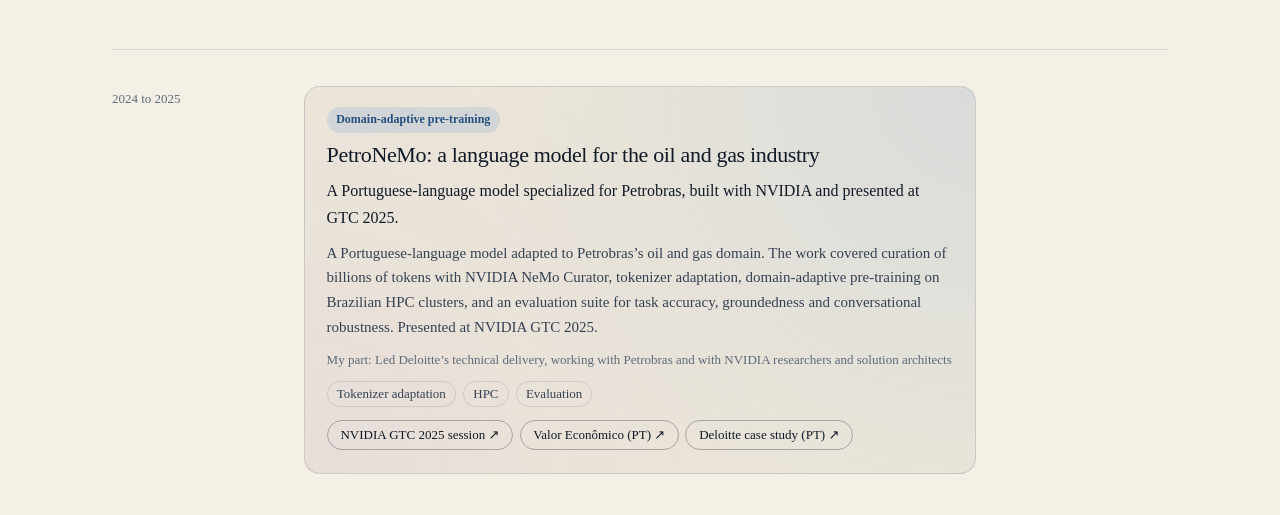
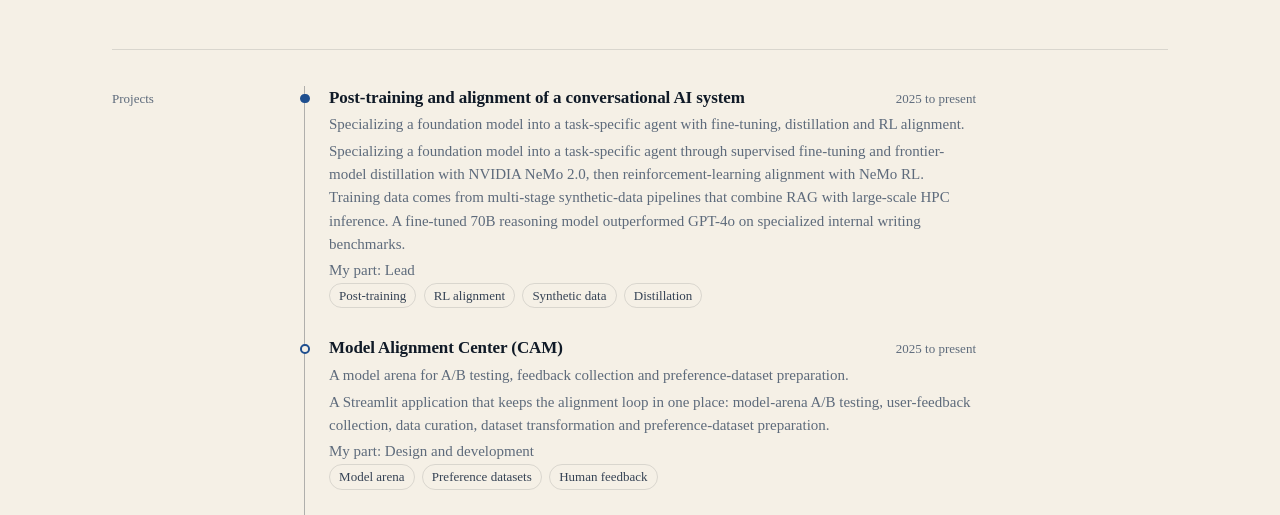
Before and after one commit to gabrieltxs/gabrielsousa-alongtheway, an Astro site: page /projects in a window 1280 px wide. Shown: the part 280-795 px from the top of the page. Built offline with nearby package versions, Linux system fonts and the light colour scheme; Astro itself is replaced by a stand-in of ours; some packages are replaced by stand-ins of ours.

Commit message:
Use project and research timelines with interactive repository cards

```diff
--- a/src/pages/projects.astro
+++ b/src/pages/projects.astro
@@ -3,6 +3,8 @@ import Row from '../components/Row.astro';
 import { projects } from '../data/projects';
 import Base from '../layouts/Base.astro';
 import { href } from '../lib/paths';
+
+const chronologicalProjects = [...projects].sort((a, b) => b.period.localeCompare(a.period, 'en', { numeric: true }));
 
 const description = 'Applied work on language models: domain-adaptive pre-training, post-training, alignment tooling and agentic RAG systems.';
 ---
@@ -24,31 +26,29 @@ const description = 'Applied work on language models: domain-adaptive pre-traini
 		)
 	}
 
-	{
-		projects.map((project, index) => (
-			<Row label={project.period} id={`project-${project.name.toLowerCase().replace(/[^a-z0-9]+/g, '-')}`}>
-				<article class="project-card glow" style={`--hue: ${[212, 38, 160, 268][index % 4]}`}>
-					{project.tags && project.tags.length > 0 && <p class="work-kind">{project.tags[0]}</p>}
-					<h3 class="project-title">{project.name}</h3>
-					<p class="project-tagline">{project.tagline}</p>
-					<p class="project-summary">{project.summary}</p>
-					{project.role && <p class="meta">My part: {project.role}</p>}
-					{project.tags && project.tags.length > 1 && (
-						<ul class="tags">
-							{project.tags.slice(1).map((tag) => (
-								<li><span class="tag">{tag}</span></li>
-							))}
+	{projects.length > 0 && (
+		<Row label="Projects">
+			<ul class="entries timeline">
+				{chronologicalProjects.map((project) => (
+					<li class="entry" id={`project-${project.name.toLowerCase().replace(/[^a-z0-9]+/g, '-')}`}>
+						<h3 class="entry-title">{project.name}</h3>
+						<span class="entry-when">{project.period}</span>
+						<p class="entry-desc">{project.tagline}</p>
+						<p class="entry-desc">{project.summary}</p>
+						{project.role && <p class="entry-desc">My part: {project.role}</p>}
+						{project.tags && project.tags.length > 0 && (
+							<ul class="tags entry-extra">
+								{project.tags.map((tag) => <li><span class="tag">{tag}</span></li>)}
 							</ul>
 						)}
 						{project.links && project.links.length > 0 && (
-						<ul class="project-links">
-							{project.links.map((link) => (
-								<li><a class="button" href={href(link.url)} target="_blank" rel="noopener">{link.label} <span aria-hidden="true">↗</span></a></li>
+							<ul class="entry-extra inline-links">
+								{project.links.map((link) => <li><a class="link" href={href(link.url)} target="_blank" rel="noopener">{link.label}</a></li>)}
+							</ul>
+						)}
+					</li>
 				))}
 			</ul>
+		</Row>
 	)}
-				</article>
-			</Row>
-		))
-	}
 </Base>
--- a/src/pages/research.astro
+++ b/src/pages/research.astro
@@ -38,7 +38,7 @@ const academicProfiles = [
 	{
 		researchProjects.length > 0 && (
 			<Row label="Projects">
-				<ul class="entries">
+				<ul class="entries timeline">
 					{researchProjects.map((project) => (
 						<li class="entry">
 							<h3 class="entry-title">{project.title}</h3>
--- a/src/styles/global.css
+++ b/src/styles/global.css
@@ -330,17 +330,6 @@ button {
 	color: var(--accent);
 	font-weight: 600;
 }
-
-.work-kind {
-	display: inline-block;
-	padding: 0.2rem 0.6rem;
-	border-radius: 999px;
-	background: hsl(var(--hue) 60% 50% / 0.14);
-	color: hsl(var(--hue) 55% 32%);
-	font-size: 0.75rem;
-	font-weight: 600;
-}
-:root:not([data-theme='light']) .work-kind { color: hsl(var(--hue) 70% 75%); }
 
 /* ------------------------------------------------------------------ */
 /* Lists of entries: posts, projects, publications, positions          */
@@ -1274,44 +1263,6 @@ pre {
 	font-size: 0.9375rem;
 }
 
-.project-card {
-	display: grid;
-	gap: 0.6rem;
-	justify-items: start;
-	padding: 1.25rem 1.35rem 1.4rem;
-	border: 1px solid var(--line);
-	border-radius: 1rem;
-	--glow-base: 0.12;
-}
-.project-title {
-	font-family: var(--serif);
-	font-size: 1.375rem;
-	font-weight: 400;
-	line-height: 1.2;
-	letter-spacing: -0.015em;
-	text-wrap: balance;
-}
-.project-tagline {
-	color: var(--text);
-	font-weight: 500;
-}
-.project-summary {
-	color: var(--text-2);
-	font-size: 0.9375rem;
-}
-.project-links {
-	display: flex;
-	flex-wrap: wrap;
-	gap: 0.4rem;
-	margin-top: 0.25rem;
-	padding: 0;
-	list-style: none;
-}
-.project-links .button {
-	padding: 0.35rem 0.8rem;
-	font-size: 0.8125rem;
-}
-
 /* Experience as a timeline: a rail with one marker per role. */
 .timeline > .entry {
 	padding-left: 1.5rem;
```
Also changed, not shown: src/pages/repo.astro (+7 -6 lines), tests/repo.browser.mjs (+44 -4 lines). Lines whose indentation alone changed are shown as unchanged.
